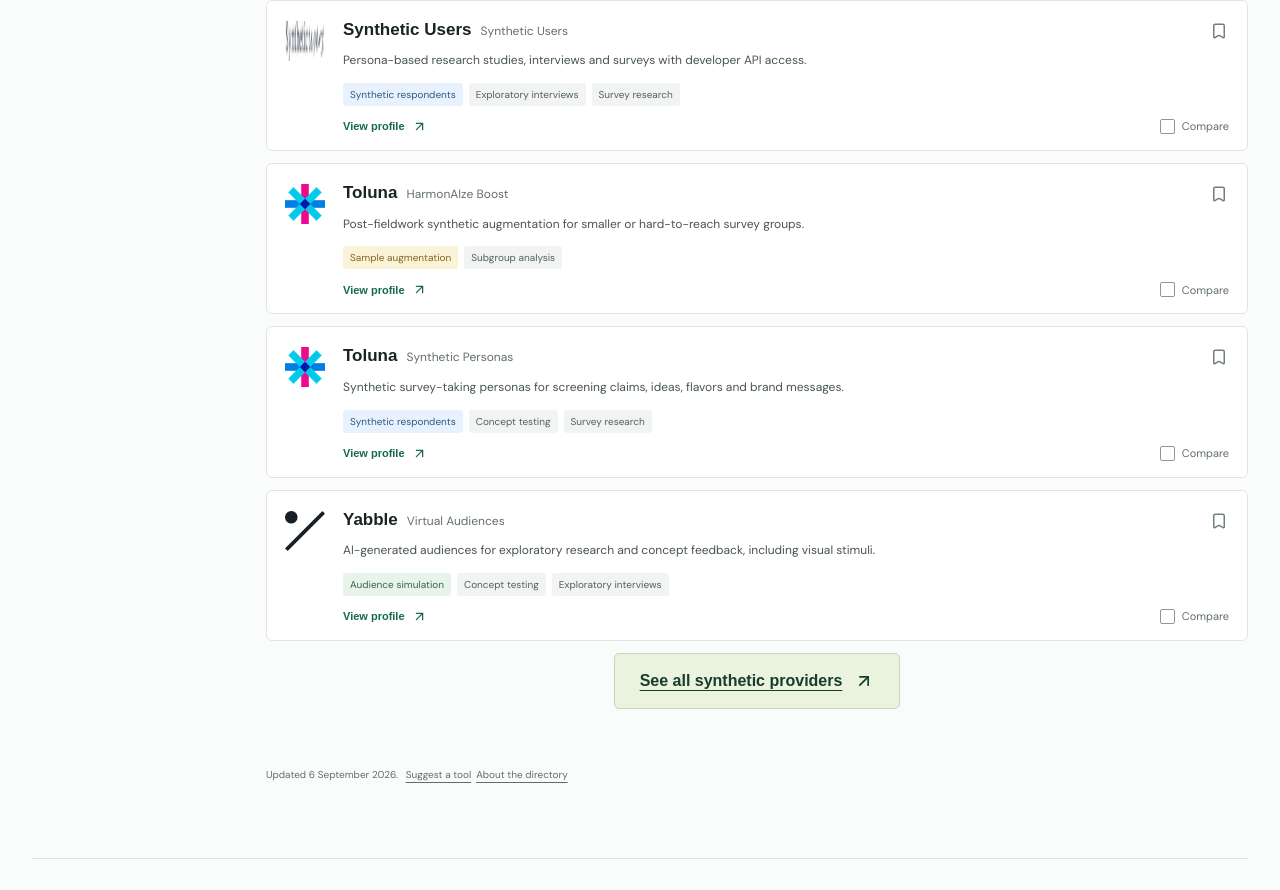
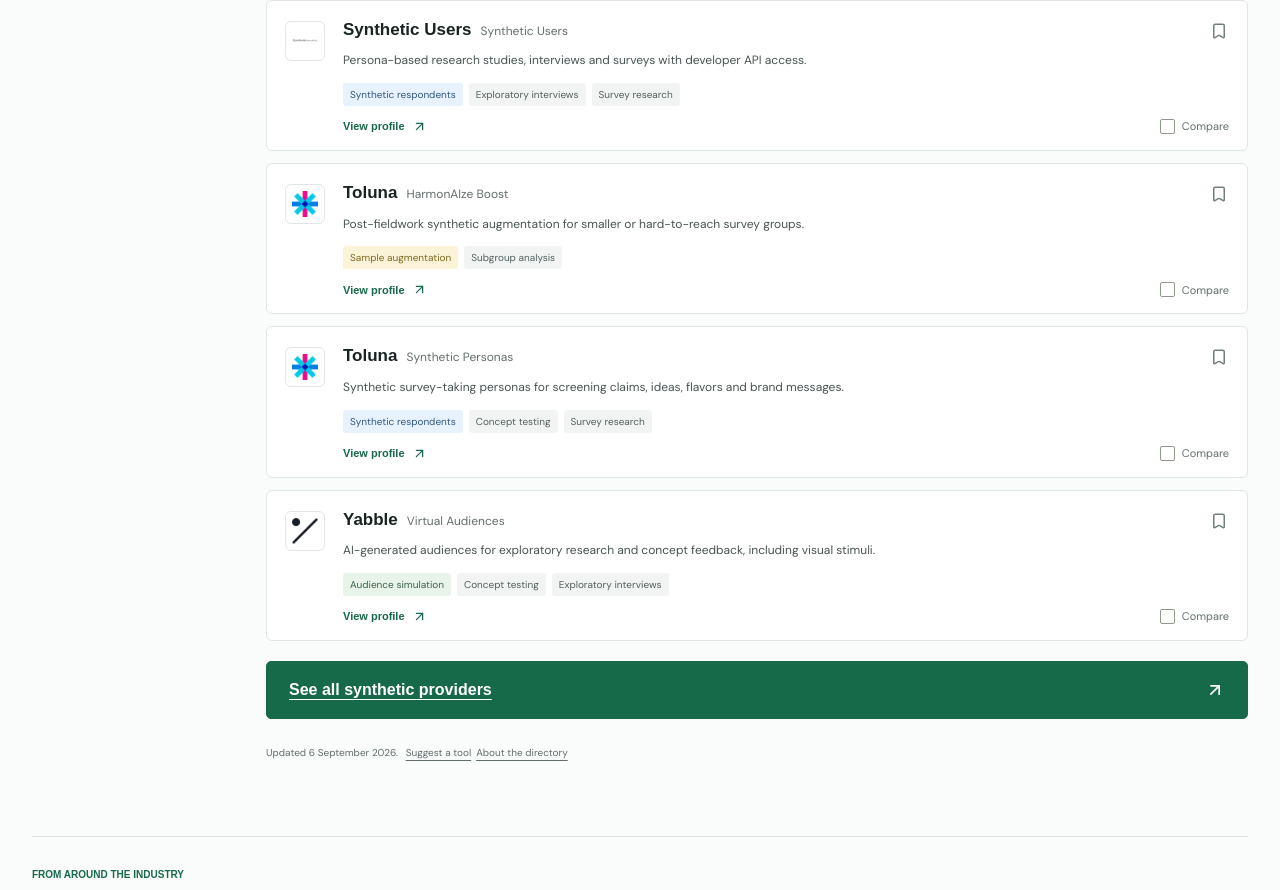
Before and after one commit to aarpee1982/synthetic-research-mvp, a Next.js app: page / in a window 1280 px wide. Shown: the part 1838-2728 px from the top of the page. Built offline with nearby package versions, Linux system fonts and the light colour scheme; a web font is replaced by a local one.

Commit message:
Wire browser favicons and company-icon styling

```diff
--- a/src/app/industry.css
+++ b/src/app/industry.css
@@ -49,3 +49,9 @@
 @media(prefers-reduced-motion:reduce){.industry-provider{transition:none}}
 @media(max-width:640px){.industry-filters{display:grid;grid-template-columns:minmax(0,1fr) auto}.industry-filters>label{grid-column:1/-1;min-width:0;width:100%}.industry-filters button,.industry-filters>a{justify-self:start}.publication .smr-nav .smr-nav-contact{padding:8px 11px}}
 .industry-news-image img[src*="PRN-Icon"]{position:absolute;inset:0;margin:auto;width:64px;height:64px;object-fit:contain}
+.publication .company-icon{display:inline-flex;align-items:center;justify-content:center;flex:0 0 42px;width:42px;height:42px;padding:6px;border:1px solid #e2e7e5;border-radius:6px;background:#fff;color:#687872;overflow:hidden}
+.publication .company-icon img{display:block;width:100%;height:100%;object-fit:contain}
+.publication .hub-results .industry-full-list{padding:20px 0 0;text-align:left}
+.publication .hub-results .industry-full-list a{display:flex;align-items:center;justify-content:space-between;gap:18px;min-height:58px;width:100%;max-width:none;padding:17px 22px;border:1px solid #176a49;background:#176a49;color:#fff;text-align:left;font-size:16px}
+.publication .hub-results .industry-full-list a:hover{background:#115437}
+.publication .hub-results .industry-full-list a:focus-visible{outline:3px solid #819d2b;outline-offset:3px}
--- a/src/app/layout.tsx
+++ b/src/app/layout.tsx
@@ -14,7 +14,7 @@
 
 export const metadata: Metadata = {
   metadataBase: new URL("https://www.syntheticmarketresearch.com"),
-  icons: { icon: "/smr-mark.svg" },
+  icons: { icon: [{ url: "/smr-mark.svg", type: "image/svg+xml" }, { url: "/smr-icon.png", type: "image/png", sizes: "32x32" }], shortcut: "/favicon.ico", apple: "/smr-apple-icon.png" },
   title: "Synthetic Market Research | Tools, Companies & Guides",
   description:
     "Find synthetic research companies, compare their tools, and get clear answers to your questions about the industry.",
```
